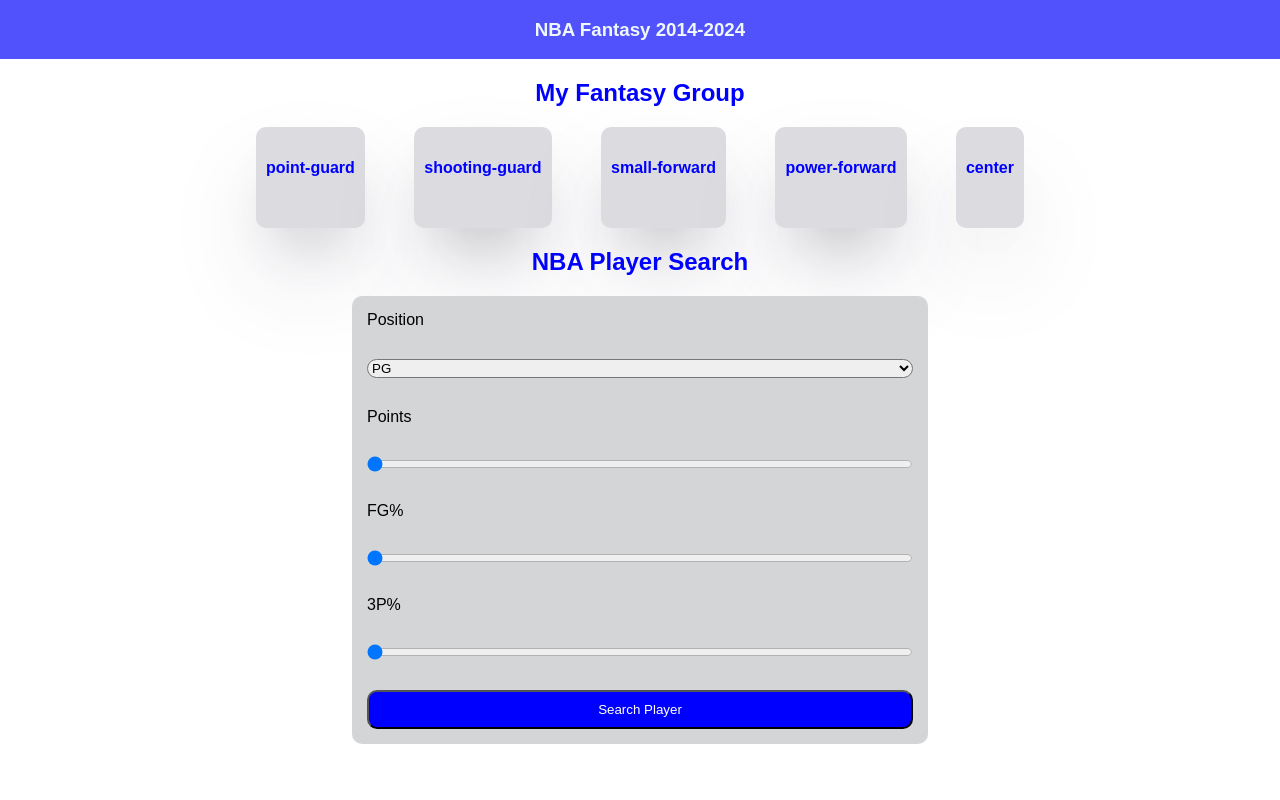
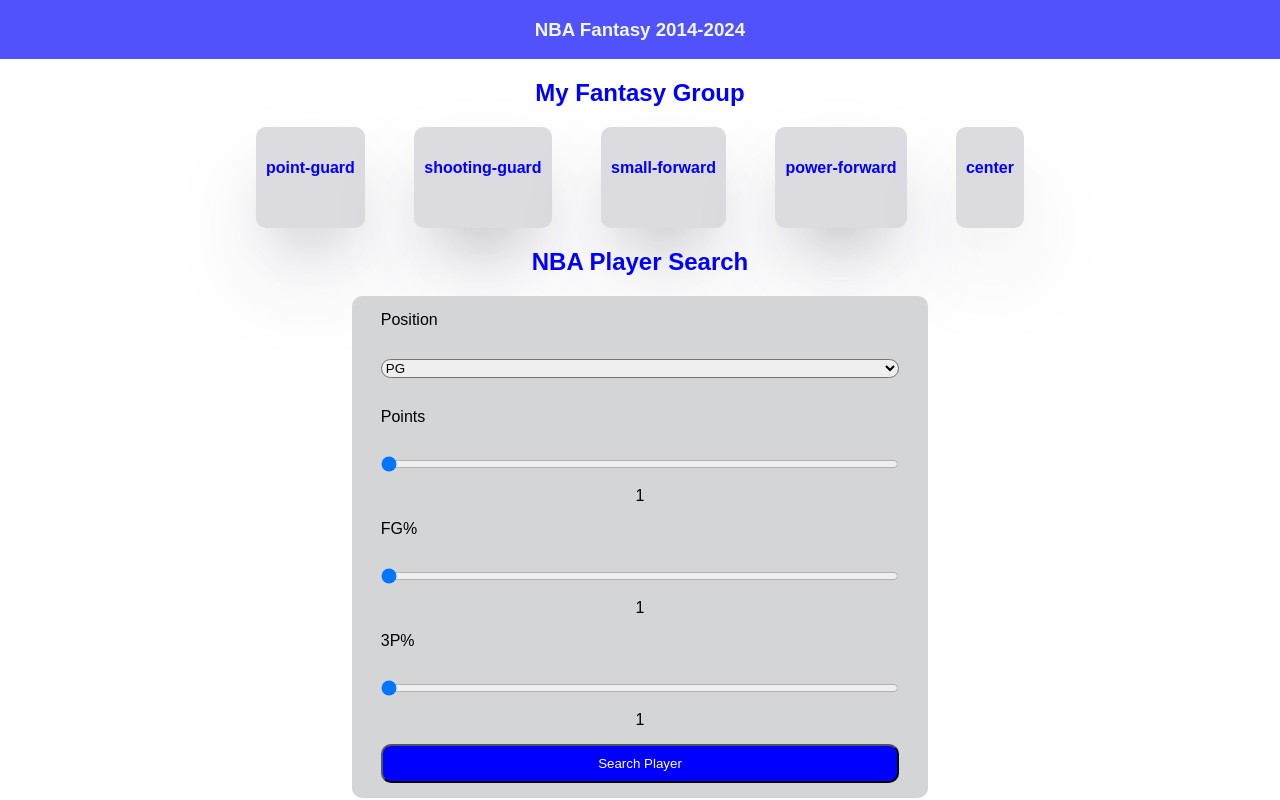
Before and after one commit to boazbason/ProjectNBA, a plain HTML site: page index.html in a window 1280 px wide. Drawn offline with Linux system fonts and the light colour scheme.

Commit message:
bug points fixed

```diff
--- a/index.html
+++ b/index.html
@@ -32,13 +32,16 @@
             </select>
 
             <label for="Points" class="input-search">Points</label>
-            <input type="range" id="Points-input" class="input-search" name="volume" min="0" max="20000" value="0" />
+            <input type="range" id="Points-input" class="input-search" name="volume" min="0" max="20000" value="0" oninput="this.nextElementSibling.value = this.value;"/>
+            <output name="result" class="label" for="points-input" >1</output>
 
             <label for="FG" class="input-search">FG%</label>
-            <input type="range" id="FG-input" class="input-search" name="FG" min="0" max="100" value="0"/>
+            <input type="range" id="FG-input" class="input-search" name="FG" min="0" max="100" value="0" oninput="this.nextElementSibling.value = this.value;"/>
+            <output name="result" class="label" for="FG-input" >1</output>
 
             <label for="3P" class="input-search">3P%</label>
-            <input type="range" id="3P-input" class="input-search" name="3P" min="0" max="100" value="0"/>
+            <input type="range" id="3P-input" class="input-search" name="3P" min="0" max="100" value="0" oninput="this.nextElementSibling.value = this.value;"/>
+            <output name="result" class="label" for="3P-input" >1</output>
 
             <button id="submit-button" class="input-search" type="submit" >Search Player</button>
 
--- a/main.js
+++ b/main.js
@@ -20,7 +20,7 @@ form.addEventListener('submit', (e) => __awaiter(void 0, void 0, void 0, functio
     const points = Number(document.getElementById('Points-input').value);
     const twoPercent = Number(document.getElementById('FG-input').value);
     const threePercent = Number(document.getElementById('3P-input').value);
-    let myPlay = new Player(position, points, twoPercent, threePercent);
+    let myPlay = new Player(position, twoPercent, threePercent, points);
     let playrss = yield ApiGetPlayers(myPlay);
     console.log(playrss);
     AddToTable(playrss);
--- a/style.css
+++ b/style.css
@@ -46,11 +46,13 @@ body{
 form{
     display: flex;
     flex-direction: column;
+    align-items: center;
 }
 
 .input-search{
     margin: 15px;
     border-radius: 10px;
+    width: 90%;
 }
 
 button{
```
Also changed, not shown: 1 other file.
